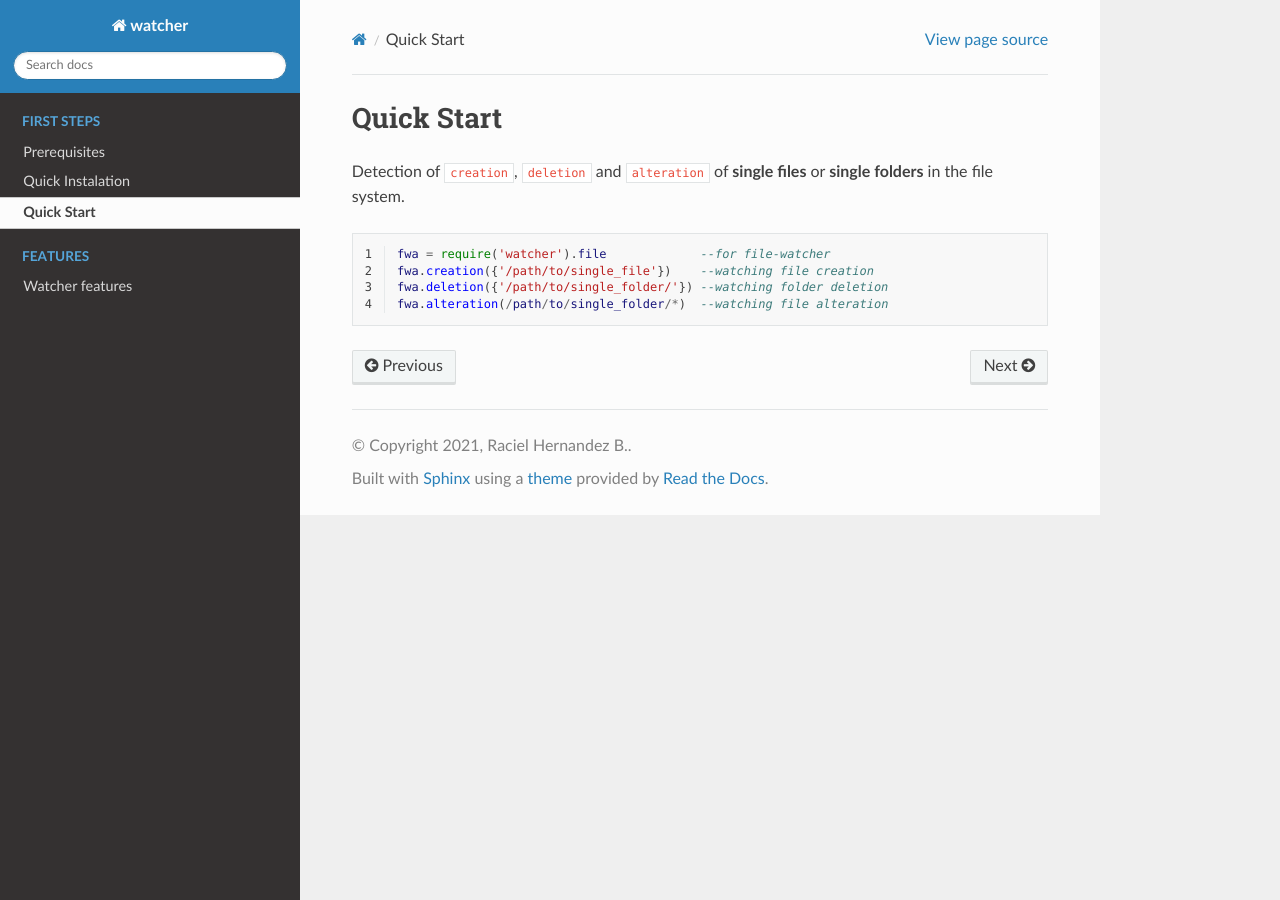
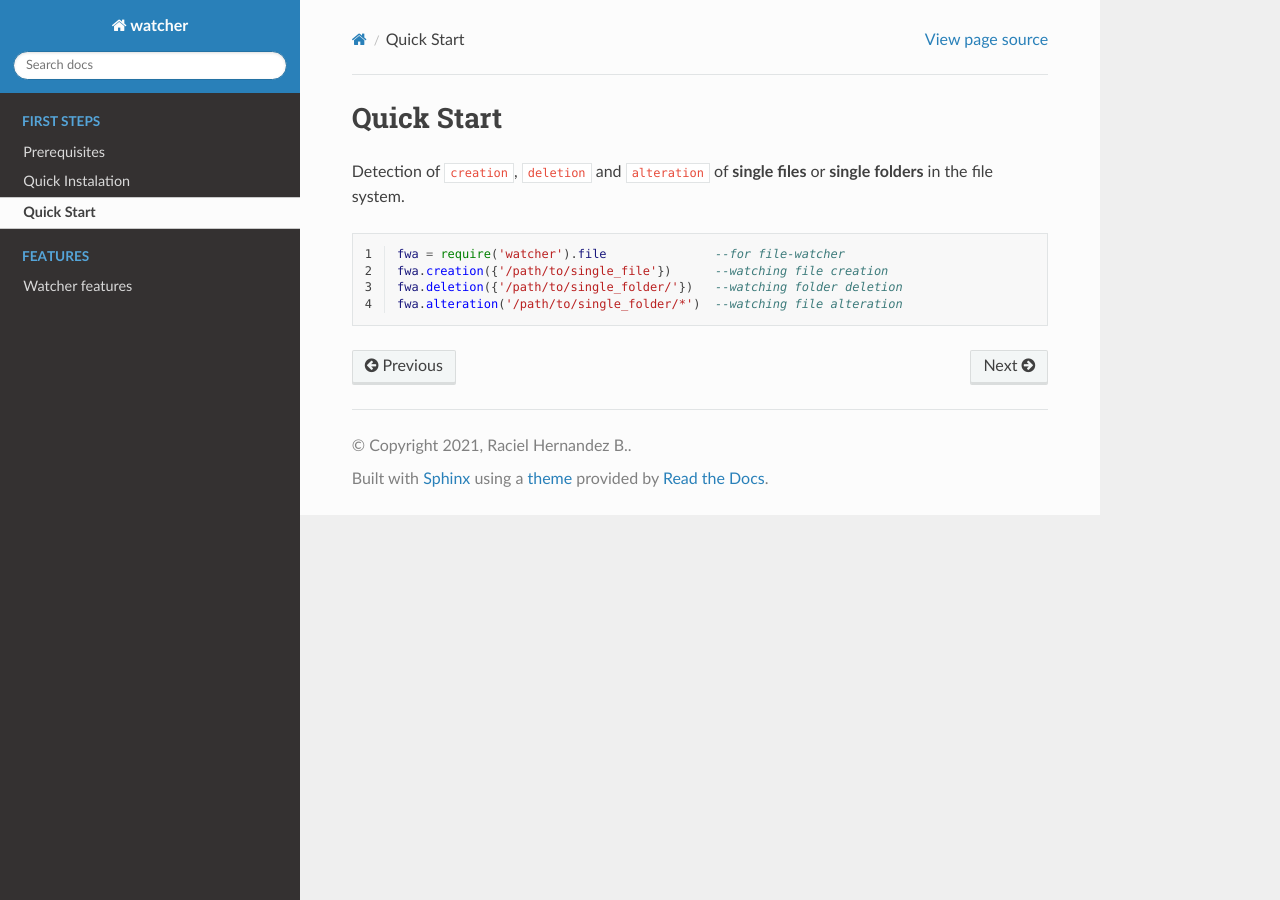
Before and after one commit to racherb/watcher, a Sphinx documentation site: the page built from docs/source/quickstart.rst, in a window 1280 px wide. Built offline with Sphinx 7.4.7 and the Read the Docs theme 2.0.0, drawn with Linux system fonts in a browser that asks for light colours.

Commit message:
Parm correction
Parm correction

```diff
--- a/docs/source/quickstart.rst
+++ b/docs/source/quickstart.rst
@@ -6,7 +6,7 @@ Detection of ``creation``, ``deletion`` and ``alteration`` of **single files** o
 .. code-block:: lua
    :linenos:
 
-   fwa = require('watcher').file             --for file-watcher
-   fwa.creation({'/path/to/single_file'})    --watching file creation
-   fwa.deletion({'/path/to/single_folder/'}) --watching folder deletion
-   fwa.alteration(/path/to/single_folder/*)  --watching file alteration
+   fwa = require('watcher').file               --for file-watcher
+   fwa.creation({'/path/to/single_file'})      --watching file creation
+   fwa.deletion({'/path/to/single_folder/'})   --watching folder deletion
+   fwa.alteration('/path/to/single_folder/*')  --watching file alteration
```
